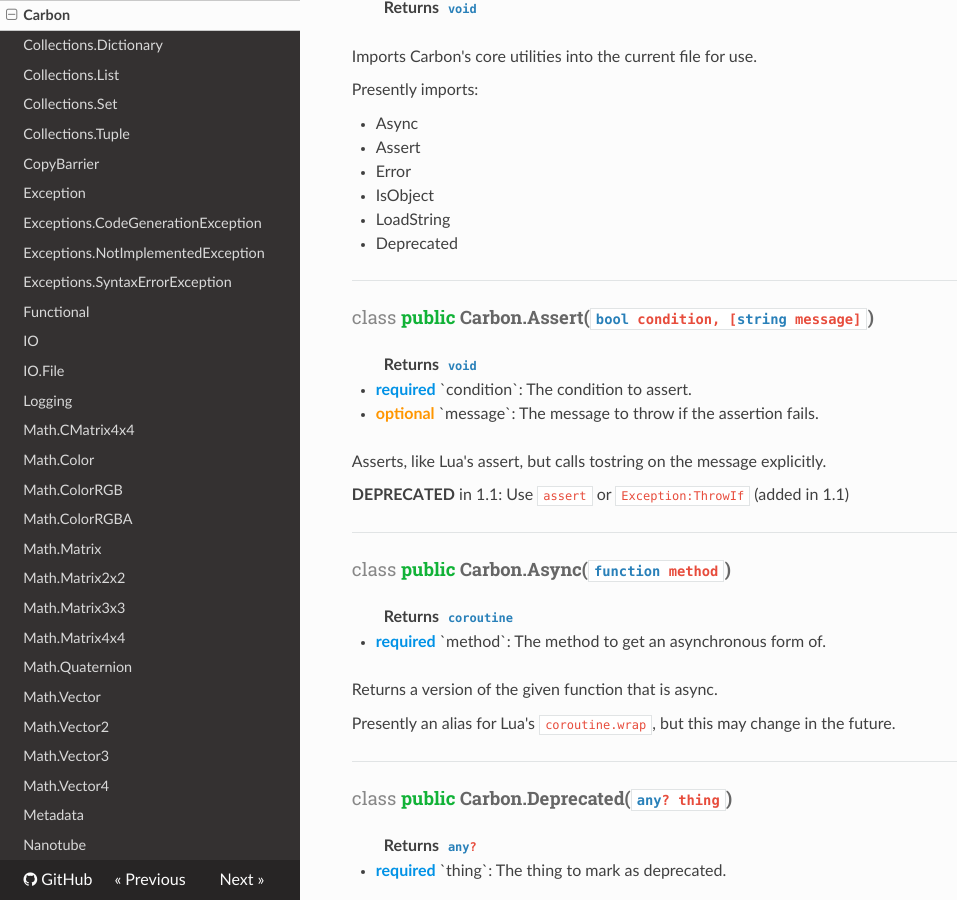
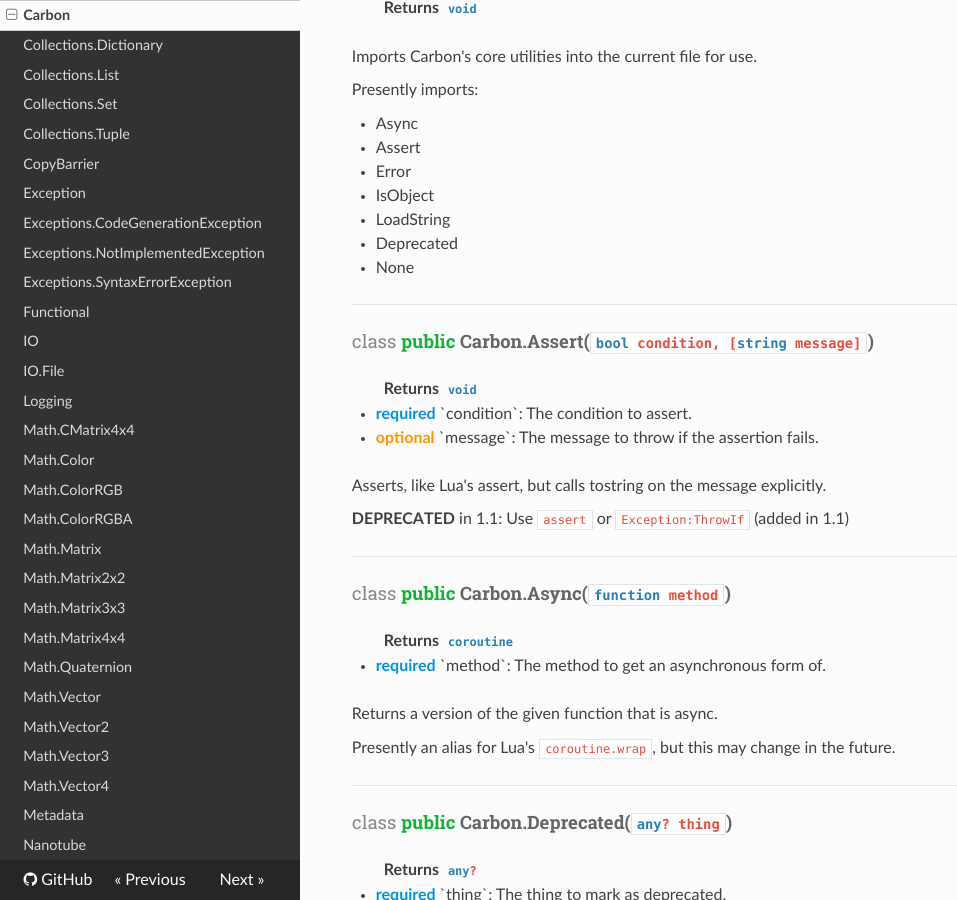
Before and after one commit to lua-carbon/carbon, an MkDocs documentation site: the page built from docs/Classes/Carbon.md, in a window 1280 px wide and 900 px high, scrolled down 332 px. Shown: the whole window, without its empty margins (0-957 px from the left). Built offline with MkDocs 1.6.1, drawn with Linux system fonts in a browser that asks for light colours; nearby versions of some CDN libraries; old or Windows-style settings are respelled for this version of MkDocs.

Commit message:
Update Callisto, improve documentation slightly

```diff
--- a/docs/Classes/Carbon.md
+++ b/docs/Classes/Carbon.md
@@ -15,7 +15,7 @@
 Imports Carbon's core utilities into the current file for use.
 
 Presently imports:
-<ul><li>Async<li>Assert</li><li>Error</li><li>IsObject</li><li>LoadString</li><li>Deprecated</li></li></ul>
+<ul><li>Async<li>Assert</li><li>Error</li><li>IsObject</li><li>LoadString</li><li>Deprecated</li><li>None</li></li></ul>
 <hr/>
 <h4 class="method-name"><span class="doc-scope doc-class">class</span> <span class="doc-visibility doc-public">public</span> Carbon.Assert(<code><a href="Types#bool">bool</a> condition, [<a href="Types#string">string</a> message]</code>)</h4>
 <p class="method-returns bold">Returns <code><a href="Types#void">void</a></code></p>
```
Also changed, not shown: 3 other files.
